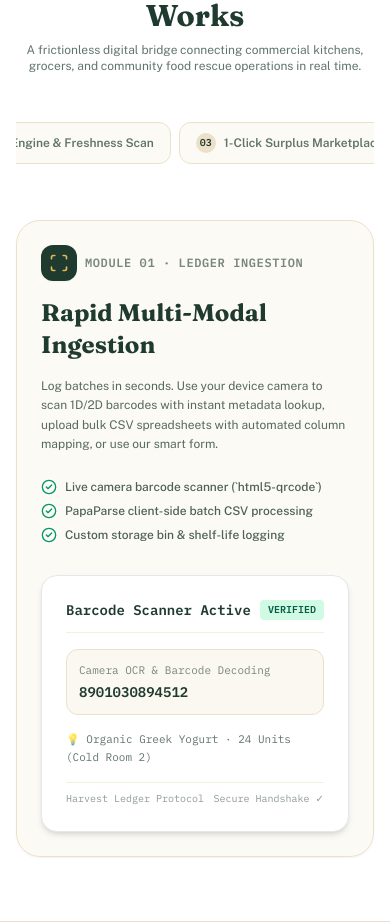
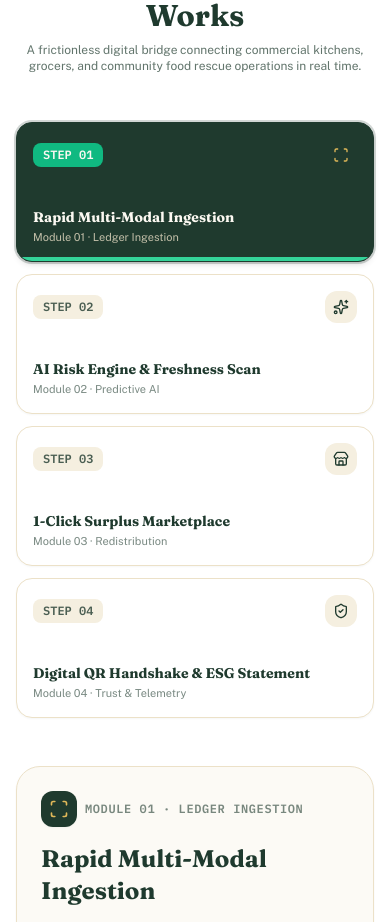
Before and after one commit to preygoti/foodwaste-platform, a React (Vite) app in the folder frontend/: page / in a window 390 px wide. Shown: the part 1573-2495 px from the top of the page. Built offline with nearby package versions, Linux system fonts and the light colour scheme; no server answers.

Commit message:
fix(landing): align 4-step workflow cards into a structured responsive 4-column grid with equal heights and active indicators

```diff
--- a/frontend/src/pages/Landing.jsx
+++ b/frontend/src/pages/Landing.jsx
@@ -415,27 +415,64 @@ export default function Landing() {
             </p>
           </div>
 
-          {/* Step Selector Tabs for Desktop / Mobile */}
-          <div className="flex items-center justify-center gap-2 overflow-x-auto pb-2 no-scrollbar">
+          {/* 4-Step Interactive Process Navigation Grid */}
+          <div className="grid grid-cols-1 sm:grid-cols-2 lg:grid-cols-4 gap-3 sm:gap-4">
             {workflowSteps.map((step, idx) => {
               const Icon = step.icon;
               const isActive = activeWorkflowTab === idx;
               return (
                 <button
                   key={step.num}
+                  type="button"
                   onClick={() => setActiveWorkflowTab(idx)}
-                  className={`flex items-center gap-2 px-4 py-2.5 rounded-xl text-xs sm:text-sm font-semibold transition-all shrink-0 border ${
+                  className={`text-left p-4 sm:p-5 rounded-2xl border transition-all flex flex-col justify-between relative overflow-hidden group active:scale-[0.99] min-h-[140px] ${
                     isActive
-                      ? "bg-forest-800 text-wheat-50 border-forest-800 shadow-sm"
-                      : "bg-wheat-50/70 text-forest-800/70 border-wheat-200 hover:bg-wheat-100"
+                      ? "bg-forest-800 text-wheat-50 border-forest-800 shadow-md ring-2 ring-forest-800/20"
+                      : "bg-white text-forest-800 border-wheat-200 hover:border-forest-600/50 hover:bg-wheat-50/70 shadow-2xs"
                   }`}
                 >
-                  <span className={`w-5 h-5 rounded-full flex items-center justify-center font-mono text-[10px] font-bold ${
-                    isActive ? "bg-emerald-500 text-forest-900" : "bg-wheat-200 text-forest-800"
-                  }`}>
-                    {step.num}
-                  </span>
-                  <span>{step.title}</span>
+                  {/* Top Row: Number Badge & Icon */}
+                  <div className="flex items-center justify-between mb-3 w-full">
+                    <span
+                      className={`font-mono text-xs font-bold px-2.5 py-1 rounded-lg ${
+                        isActive
+                          ? "bg-emerald-500 text-forest-950"
+                          : "bg-wheat-100 text-forest-800/80 group-hover:bg-forest-100"
+                      }`}
+                    >
+                      STEP {step.num}
+                    </span>
+                    <div
+                      className={`p-2 rounded-xl transition-colors ${
+                        isActive
+                          ? "bg-forest-700 text-gold-400"
+                          : "bg-wheat-100 text-forest-700 group-hover:bg-forest-100"
+                      }`}
+                    >
+                      <Icon className="w-4 h-4" />
+                    </div>
+                  </div>
+
+                  {/* Title & Badge */}
+                  <div className="space-y-1">
+                    <h4 className="font-display font-bold text-sm sm:text-base leading-snug">
+                      {step.title}
+                    </h4>
+                    <p
+                      className={`text-[11px] leading-tight ${
+                        isActive ? "text-wheat-200/80" : "text-forest-800/60"
+                      }`}
+                    >
+                      {step.badge}
+                    </p>
+                  </div>
+
+                  {/* Active Bottom Accent Indicator */}
+                  <div
+                    className={`absolute bottom-0 left-0 right-0 h-1 transition-all ${
+                      isActive ? "bg-emerald-400" : "bg-transparent group-hover:bg-wheat-300"
+                    }`}
+                  />
                 </button>
               );
             })}
```
